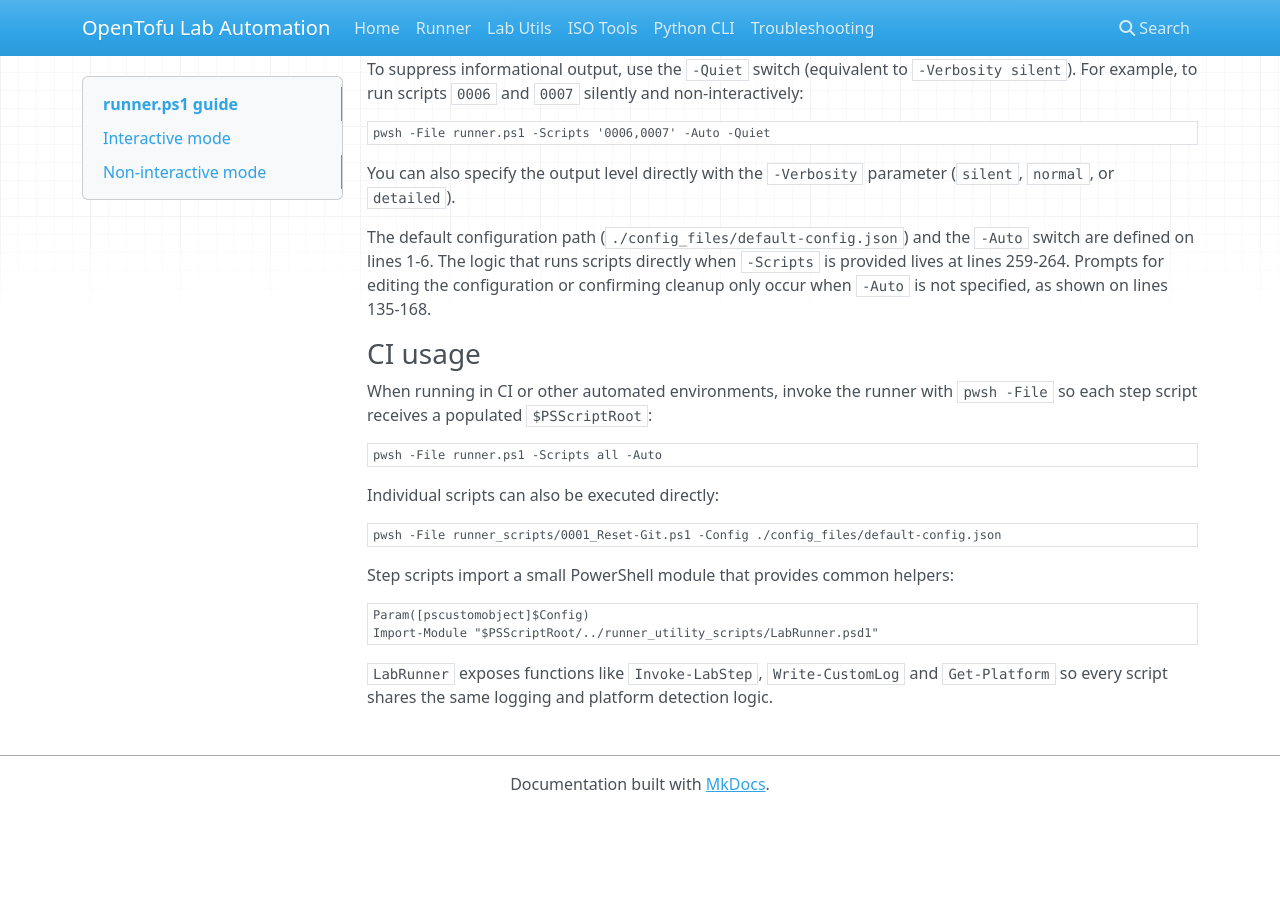
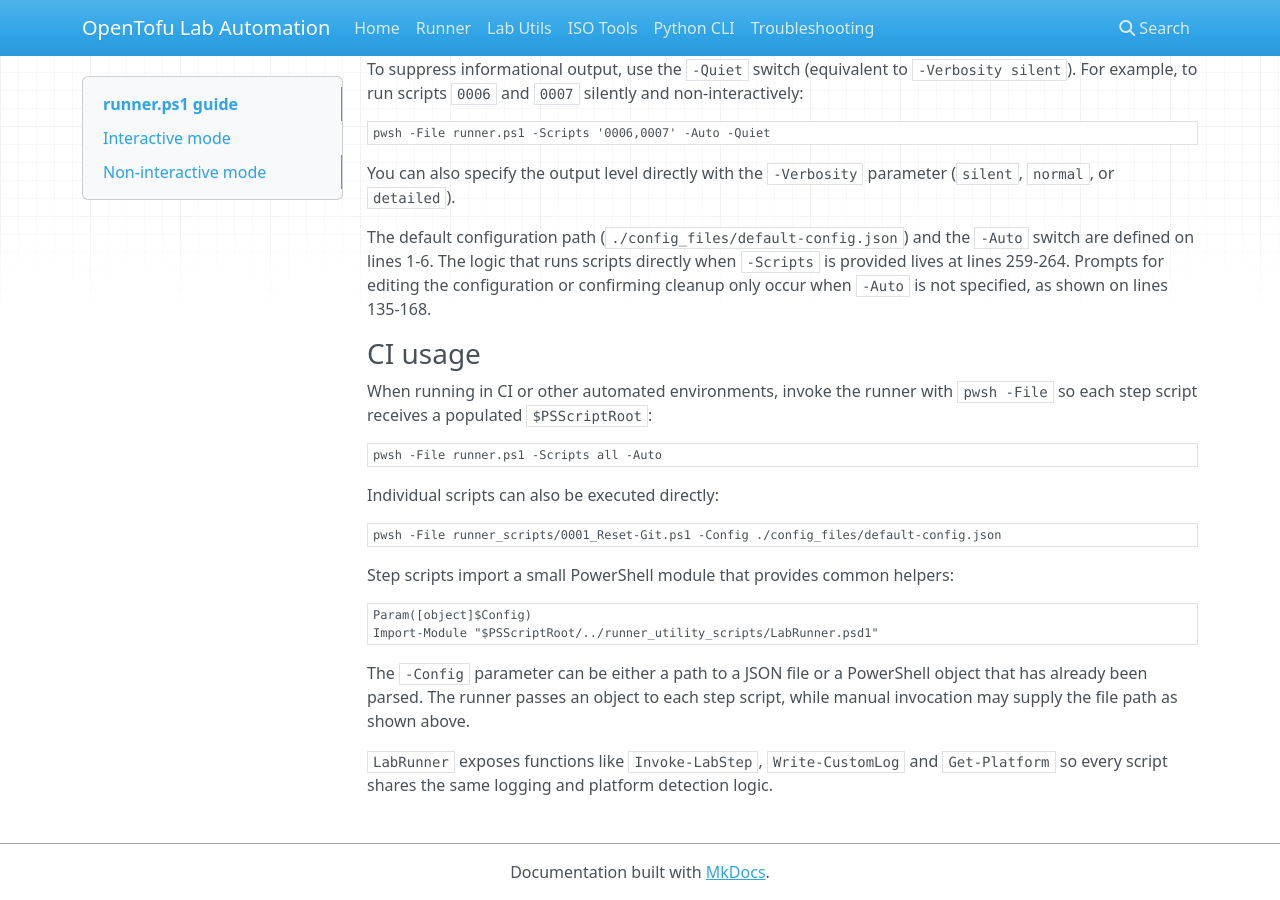
Before and after one commit to wizzense/opentofu-lab-automation, an MkDocs documentation site: the page built from docs/runner.md, in a window 1280 px wide and 900 px high, scrolled down 786 px. Built offline with MkDocs 1.6.1, drawn with Linux system fonts in a browser that asks for light colours; nearby versions of some CDN libraries; before the commit the page ends 1598 px from its top, so only the background shows below that.

Commit message:
docs: clarify runner script config

````diff
--- a/docs/runner.md
+++ b/docs/runner.md
@@ -67,9 +67,14 @@ pwsh -File runner_scripts/0001_Reset-Git.ps1 -Config ./config_files/default-conf
 Step scripts import a small PowerShell module that provides common helpers:
 
 ```powershell
-Param([pscustomobject]$Config)
+Param([object]$Config)
 Import-Module "$PSScriptRoot/../runner_utility_scripts/LabRunner.psd1"
 ```
+
+The `-Config` parameter can be either a path to a JSON file or a
+PowerShell object that has already been parsed. The runner passes an
+object to each step script, while manual invocation may supply the file
+path as shown above.
 
 `LabRunner` exposes functions like `Invoke-LabStep`, `Write-CustomLog` and
 `Get-Platform` so every script shares the same logging and platform detection
````
